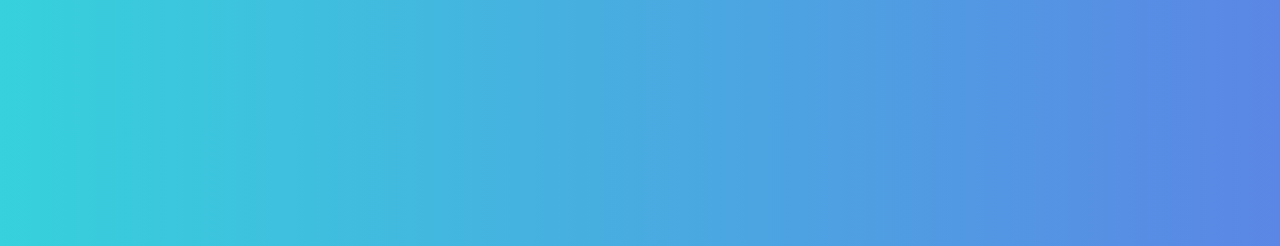
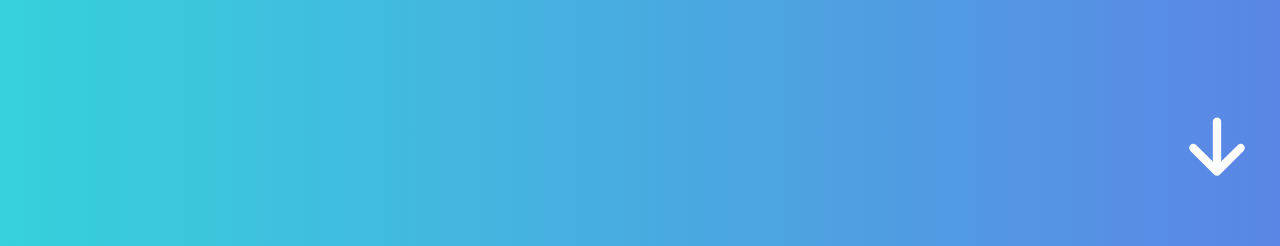
Before and after one commit to Marascax/alex-marasco-personal-site, a React (Create React App) app: page / in a window 1280 px wide. Shown: the part 1396-1642 px from the top of the page. Built offline with nearby package versions, Linux system fonts and the light colour scheme.

Commit message:
base page downarrow positioned bottom-right

```diff
--- a/src/containers/_basePage.scss
+++ b/src/containers/_basePage.scss
@@ -33,3 +33,27 @@
         padding-left: 2%;
     }
 }
+
+.DownArrow {
+    width: 100%;
+
+    display: flex;
+    justify-content: flex-end;
+    align-items: flex-end;
+
+    padding-top: 2%;
+
+    position: absolute;
+    bottom: 1%;
+    right: 1%;
+    z-index: 2;
+
+    svg {
+        cursor: pointer;
+        color: white;
+
+        &:hover {
+            animation: ArrowBounce 1s ease-in-out infinite;
+        }
+    }
+}
--- a/src/containers/pages/aboutMe/aboutMe.js
+++ b/src/containers/pages/aboutMe/aboutMe.js
@@ -2,6 +2,7 @@ import { useState } from 'react';
 
 import Loading from '../../../components/loading';
 import AboutMeBody from './aboutMeBody';
+import DownArrow from '../../../components/downArrow';
 import { useAppContext } from '../../../lib/appContext';
 
 import './aboutMe.scss';
@@ -29,6 +30,10 @@ const AboutMe = props => {
             </div>
 
             {content}
+
+            <div className='DownArrow' onClick={() => context.scrollDown()}>
+                <DownArrow width="100"/>
+            </div>
         </div>
     );
 }
--- a/src/containers/pages/aboutMe/aboutMe.scss
+++ b/src/containers/pages/aboutMe/aboutMe.scss
@@ -17,6 +17,8 @@
 
     display: flex;
     flex-direction: column;
+
+    position: relative;
 
     font-family: 'Roboto';
 }
```
